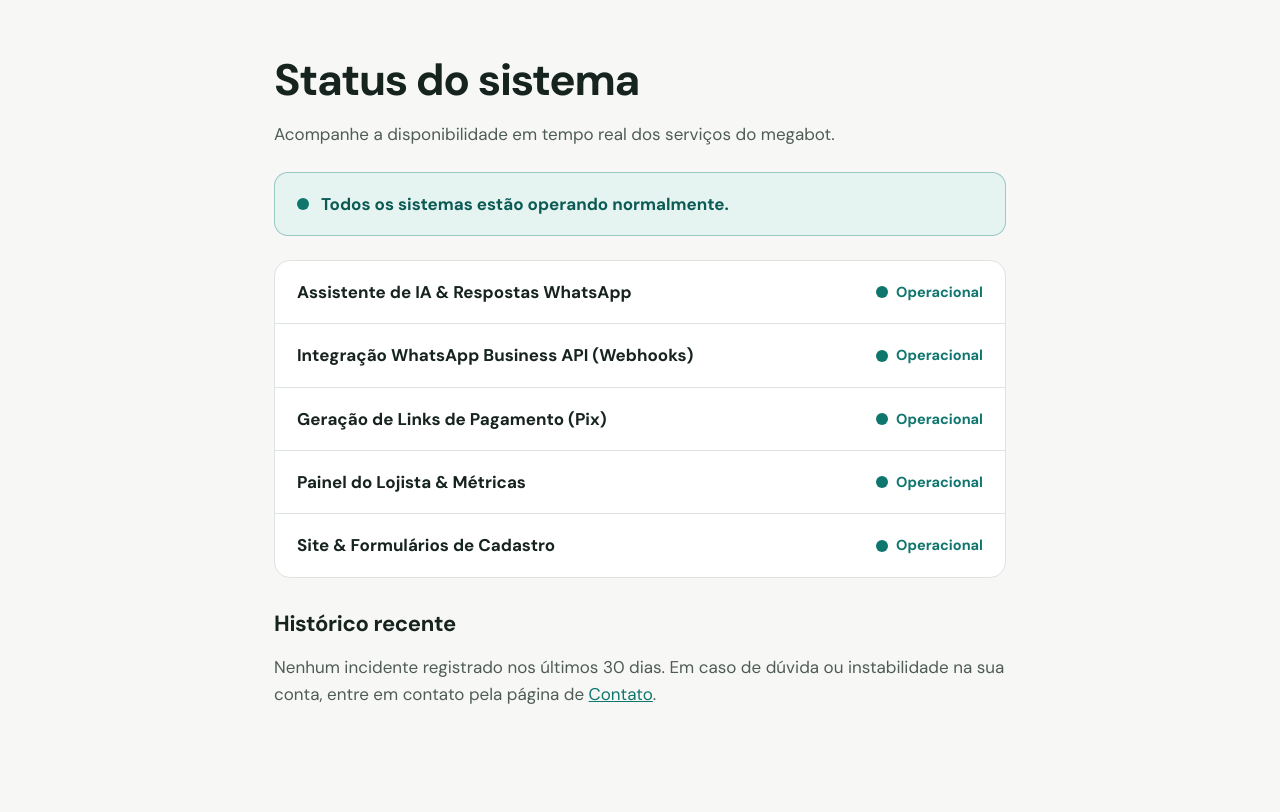
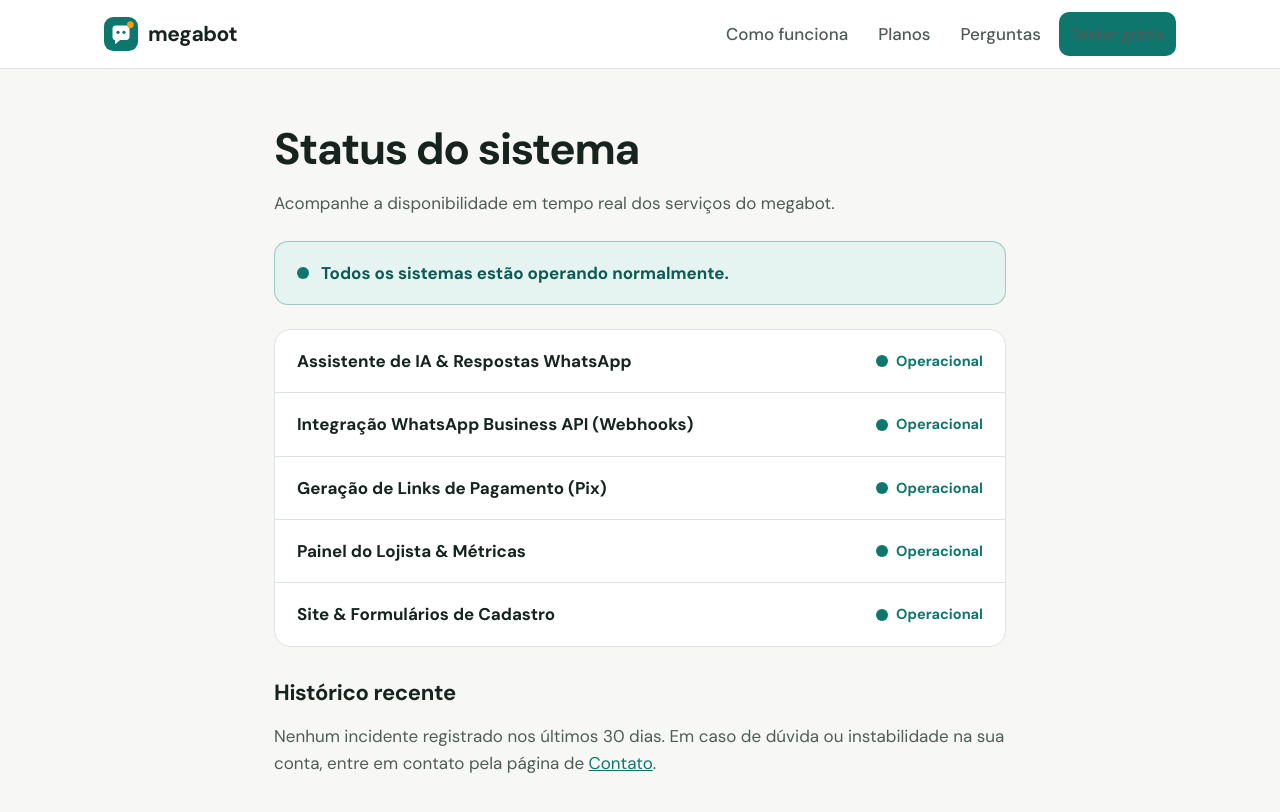
Before and after one commit to martinezrafael/megabot-site, a plain HTML site: page status.html in a window 1280 px wide. Drawn offline with Linux system fonts and the light colour scheme.

Commit message:
feat: aplica header e menu completos em todas as páginas

```diff
--- a/status.html
+++ b/status.html
@@ -10,6 +10,27 @@
     <link rel="stylesheet" href="assets/css/responsive.css">
 </head>
 <body>
+<header>
+        <div class="w bar">
+            <a class="brand" href="#" aria-label="megabot, página inicial">
+                <svg width="34" height="34" viewBox="0 0 40 40" aria-hidden="true">
+                    <rect width="40" height="40" rx="11" fill="#0F766E" />
+                    <path d="M10 14a4 4 0 0 1 4-4h12a4 4 0 0 1 4 4v9a4 4 0 0 1-4 4h-7l-6 5v-5h-1a4 4 0 0 1-2-3z"
+                        fill="#fff" />
+                    <circle cx="16.5" cy="18" r="1.9" fill="#0F766E" />
+                    <circle cx="23.5" cy="18" r="1.9" fill="#0F766E" />
+                    <circle cx="31" cy="9" r="4" fill="#F59E0B" />
+                </svg>
+                megabot
+            </a>
+            <nav class="menu" aria-label="Principal">
+                <a href="#como-funciona">Como funciona</a>
+                <a href="index.html#planos">Planos</a>
+                <a href="#perguntas">Perguntas</a>
+                <a class="btn" href="#testar">Testar grátis</a>
+            </nav>
+        </div>
+    </header>
 
     <main class="page-section">
         <div class="w-narrow">
```
Also changed, not shown: contato.html (+21 -0 lines), politica-de-privacidade.html (+21 -0 lines), termos-de-uso.html (+7 -6 lines).
